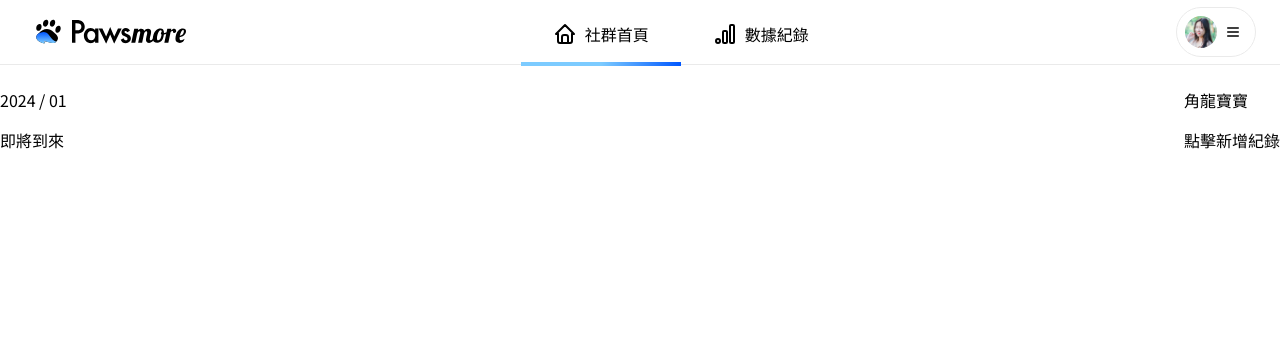
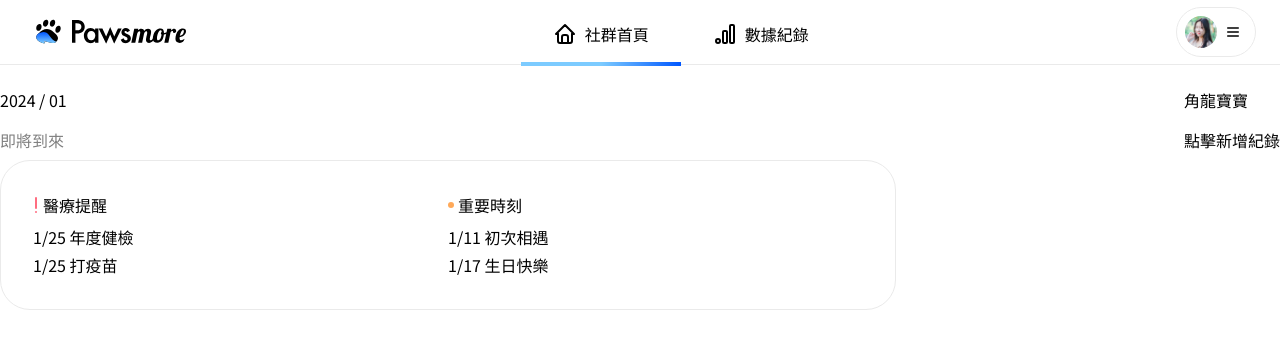
Before and after one commit to penspulse326/rocket_pawsmore, a Next.js app: page /test/record_dashboard in a window 1280 px wide. Shown: the top 348 px of the page. Built offline with nearby package versions, Linux system fonts and the light colour scheme.

Commit message:
style: add upcoming events card

```diff
--- a/src/components/recordDashboard/Upcoming.tsx
+++ b/src/components/recordDashboard/Upcoming.tsx
@@ -1,5 +1,45 @@
+import Image from "next/image";
+
 const Upcoming = () => {
-  return <div>即將到來</div>;
+  return (
+    <section className="flex flex-col gap-y-2">
+      <div className="text-note">即將到來</div>
+      <div className="flex border border-stroke rounded-[30px] p-8">
+        {/* reminders */}
+        <ul className="flex flex-col gap-y-2 w-1/2">
+          <ol className="flex gap-x-1 items-center">
+            <Image
+              src="/test/icon-exclamation.svg"
+              width={6}
+              height={24}
+              alt="exclamation mark"
+            />
+            <li>醫療提醒</li>
+          </ol>
+          <ol className="flex flex-col gap-y-1">
+            <li>1/25 年度健檢</li>
+            <li>1/25 打疫苗</li>
+          </ol>
+        </ul>
+        {/* moments */}
+        <ul className="flex flex-col gap-y-2 w-1/2">
+          <ol className="flex gap-x-1 items-center">
+            <Image
+              src="/test/icon-dot.svg"
+              width={6}
+              height={24}
+              alt="dot symbol"
+            />
+            <li>重要時刻</li>
+          </ol>
+          <ol className="flex flex-col gap-y-1">
+            <li>1/11 初次相遇</li>
+            <li>1/17 生日快樂</li>
+          </ol>
+        </ul>
+      </div>
+    </section>
+  );
 };
 
 export default Upcoming;
--- a/src/pages/test/record_dashboard.tsx
+++ b/src/pages/test/record_dashboard.tsx
@@ -6,7 +6,7 @@ import RecordCard from "@/components/recordDashboard/RecordCard";
 export default function RecordDashboard() {
   return (
     <section className="inner mt-[88px] flex justify-between">
-      <div className="flex flex-col gap-y-4">
+      <div className="flex flex-col gap-y-4 max-w-[896px] w-full">
         <Calendar />
         <Upcoming />
       </div>
```
Also changed, not shown: public/test/icon-dot.svg (added), public/test/icon-exclamation.svg (added).
